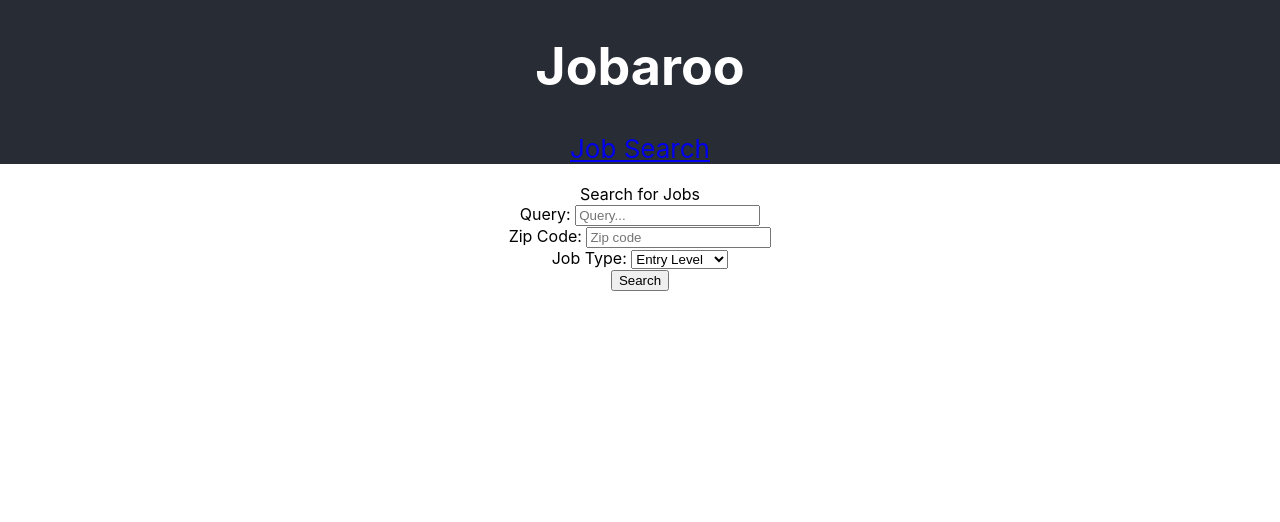
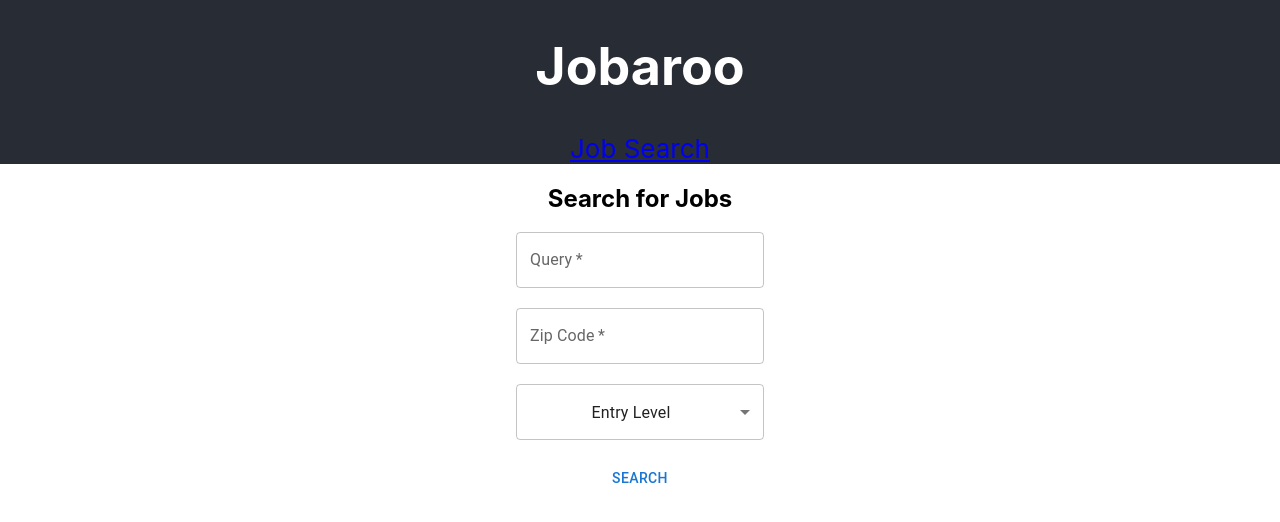
Before and after one commit to markpipko/CS-554-Final-Project, a React (Create React App) app in the folder client/: page /jobs in a window 1280 px wide. Shown: the top 522 px of the page. Built offline with nearby package versions, Linux system fonts and the light colour scheme.

Commit message:
Changed form to mui form

```diff
--- a/client/package.json
+++ b/client/package.json
@@ -5,6 +5,8 @@
 	"private": true,
 	"proxy": "http://localhost:4000/",
 	"dependencies": {
+		"@emotion/react": "^11.6.0",
+		"@emotion/styled": "^11.6.0",
 		"@material-ui/core": "^4.12.3",
 		"@mui/material": "^5.1.1",
 		"@testing-library/jest-dom": "^5.15.0",
@@ -13,6 +15,7 @@
 		"axios": "^0.24.0",
 		"react": "^17.0.2",
 		"react-dom": "^17.0.2",
+		"react-hook-form": "^7.20.0",
 		"react-router": "^5.2.1",
 		"react-router-dom": "^5.3.0",
 		"react-scripts": "4.0.3",
--- a/client/src/Components/Jobs.js
+++ b/client/src/Components/Jobs.js
@@ -7,7 +7,15 @@ import {
 	Grid,
 	makeStyles,
 } from "@material-ui/core";
-import { FormControl, InputLabel, Input, TextField } from "@material-ui/core";
+import {
+	FormControl,
+	InputLabel,
+	TextField,
+	Select,
+	MenuItem,
+	Button,
+} from "@mui/material";
+import { useForm, Controller } from "react-hook-form";
 const useStyles = makeStyles({
 	card: {
 		maxWidth: 250,
@@ -46,6 +54,7 @@ const Jobs = (props) => {
 	});
 	const [jobsData, setJobsData] = useState(undefined);
 	const [loading, setLoading] = useState(false);
+	const { handleSubmit, control } = useForm();
 	const classes = useStyles();
 	let jobsList = [];
 
@@ -112,44 +121,44 @@ const Jobs = (props) => {
 
 	return (
 		<div>
-			<br />
-			<form>
-				Search for Jobs
+			<h2>Search for Jobs</h2>
+			<FormControl>
+				<InputLabel id="query" htmlFor="query"></InputLabel>
+				<TextField
+					id="outlined-basic"
+					label="Query"
+					name="query"
+					onChange={(e) => handleChange(e)}
+					required
+				/>
 				<br />
-				<label>
-					Query:{" "}
-					<input
-						type="text"
-						name="query"
-						id="query"
-						placeholder="Query..."
-						onChange={(e) => handleChange(e)}
-					/>
-				</label>
+				<InputLabel id="zip" htmlFor="zip"></InputLabel>
+				<TextField
+					id="outlined-basic"
+					label="Zip Code"
+					name="zip"
+					onChange={(e) => handleChange(e)}
+					pattern="[0-9]{5}"
+					required
+				/>
 				<br />
-				<label>
-					Zip Code:{" "}
-					<input
-						type="text"
-						pattern="[0-9]{5}"
-						name="zip"
-						id="zip"
-						placeholder="Zip code"
-						onChange={(e) => handleChange(e)}
-					/>
-				</label>
+				<InputLabel id="job-type-label"></InputLabel>
+				<Select
+					labelId="job-type-label"
+					id="jobType"
+					value={formData.jobType}
+					name="jobType"
+					onChange={(e) => handleChange(e)}
+				>
+					<MenuItem value="entry_level">Entry Level</MenuItem>
+					<MenuItem value="mid_level">Mid Level</MenuItem>
+					<MenuItem value="senior_level">Senior Level</MenuItem>
+				</Select>
 				<br />
-				<label>
-					Job Type:{" "}
-					<select id="jobType" name="jobType" onChange={(e) => handleChange(e)}>
-						<option value="entry_level">Entry Level</option>
-						<option value="mid_level">Mid Level</option>
-						<option value="senior_level">Senior Level</option>
-					</select>
-				</label>
-				<br />
-				<button onClick={(e) => search(e)}>Search</button>
-			</form>
+				<Button type="submit" onClick={(e) => search(e)}>
+					Search
+				</Button>
+			</FormControl>
 			<br />
 			{loading ? (
 				<div>Loading...</div>
```
